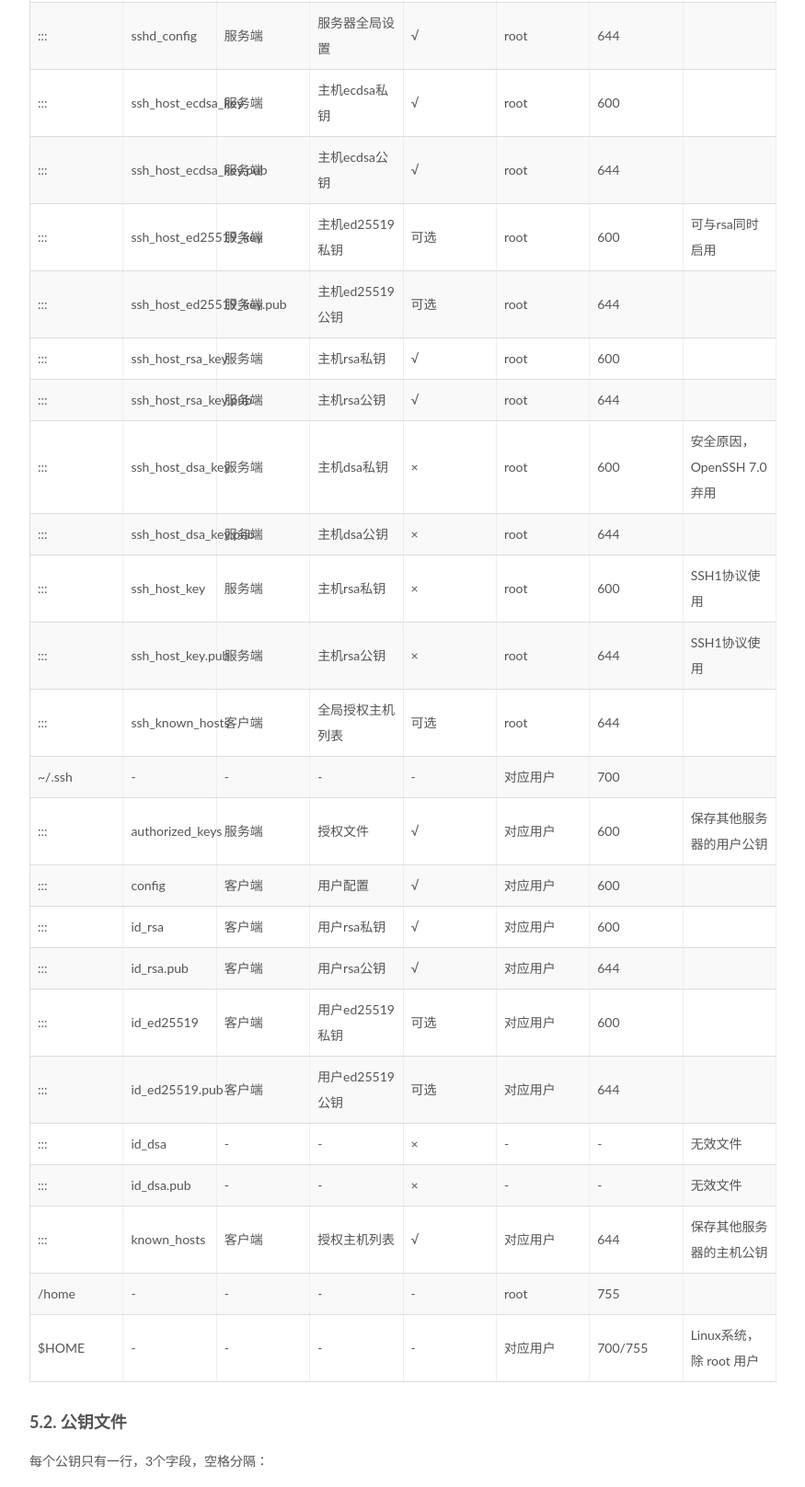
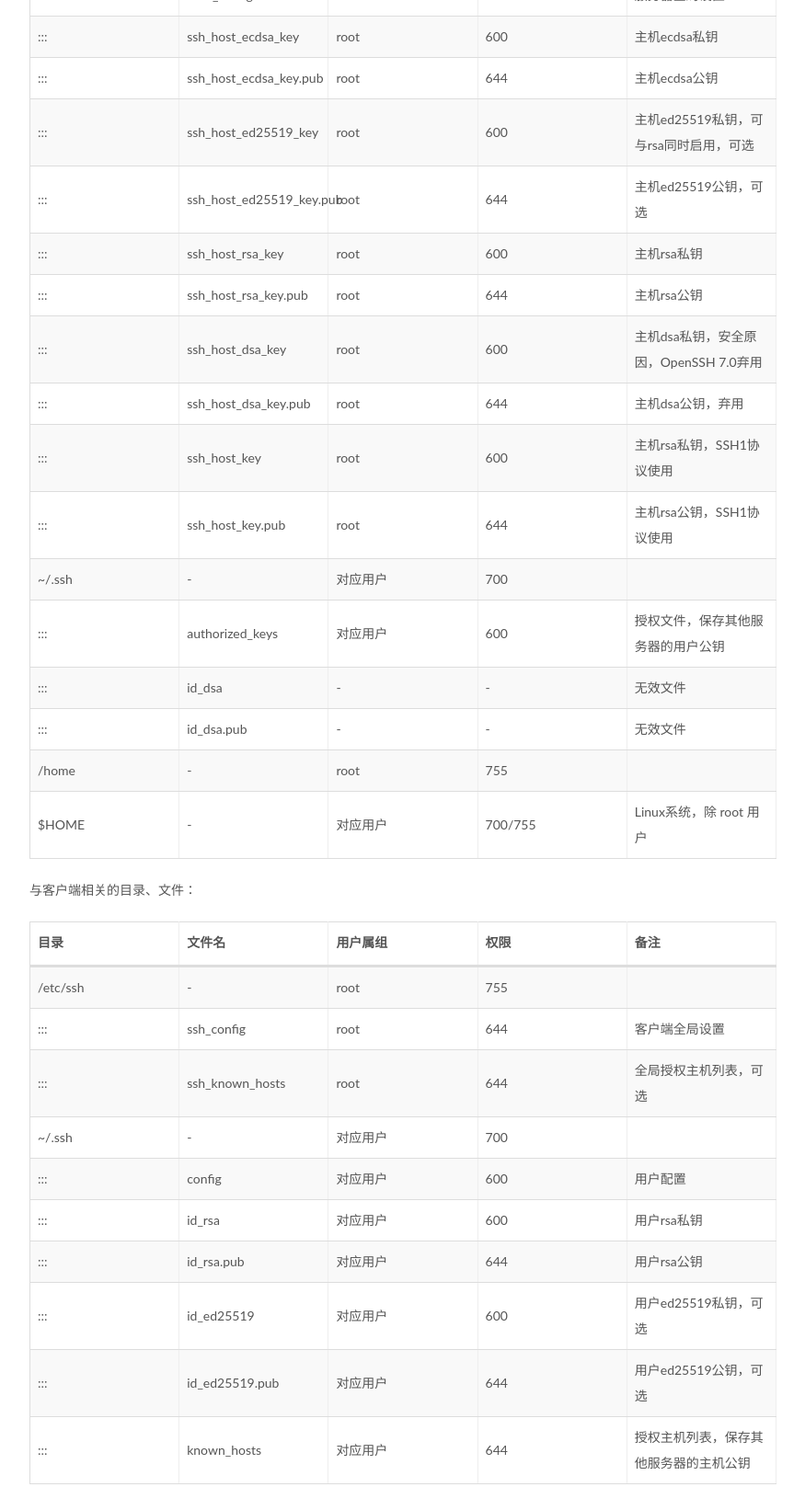
Before and after one commit to oicu/oicu.github.io, a plain HTML site: page 2018/10/02/ssh/index.html in a window 1280 px wide. Shown: the part 3747-5364 px from the top of the page at 92% size, without its empty margins (332-1207 px from the left). Drawn offline with Linux system fonts and the light colour scheme.

Commit message:
Site updated: 2018-10-03 01:32:30

```diff
--- a/2018/10/02/ssh/index.html
+++ b/2018/10/02/ssh/index.html
@@ -86,7 +86,7 @@
 <meta property="og:site_name" content="Hexo">
 <meta property="og:description" content="SSH公钥认证登录 SSH PubkeyAuthentication  作者: oicu “互信”只是公钥认证的一个特例。 2台服务器相互使用公钥认证登录，才叫互信。 本文前提条件是使用 OpenSSH，假设服务器 A（192.168.1.1） 的用户 user1 需要使用公钥认证登录服务器 B（192.168.1.2）的用户 user2。 1. 由谁操作原则上，谁拥有 user1、user2 的">
 <meta property="og:locale" content="default">
-<meta property="og:updated_time" content="2018-10-02T16:58:48.122Z">
+<meta property="og:updated_time" content="2018-10-02T17:29:07.702Z">
 <meta name="twitter:card" content="summary">
 <meta name="twitter:title" content="ssh">
 <meta name="twitter:description" content="SSH公钥认证登录 SSH PubkeyAuthentication  作者: oicu “互信”只是公钥认证的一个特例。 2台服务器相互使用公钥认证登录，才叫互信。 本文前提条件是使用 OpenSSH，假设服务器 A（192.168.1.1） 的用户 user1 需要使用公钥认证登录服务器 B（192.168.1.2）的用户 user2。 1. 由谁操作原则上，谁拥有 user1、user2 的">
@@ -369,14 +369,12 @@
 <p>检查授权文件的权限是否为600：<br><figure class="highlight shell"><table><tr><td class="gutter"><pre><span class="line">1</span><br></pre></td><td class="code"><pre><span class="line">ls -l ~/.ssh/authorized_keys</span><br></pre></td></tr></table></figure></p>
 <p>检查授权文件的内容，每个公钥应该只占 <strong>1</strong> 行：<br><figure class="highlight shell"><table><tr><td class="gutter"><pre><span class="line">1</span><br></pre></td><td class="code"><pre><span class="line">cat -n ~/.ssh/authorized_keys</span><br></pre></td></tr></table></figure></p>
 <p>检查用户主目录的权限是否为700/755：<br><figure class="highlight shell"><table><tr><td class="gutter"><pre><span class="line">1</span><br></pre></td><td class="code"><pre><span class="line">ls -ld $HOME</span><br></pre></td></tr></table></figure></p>
-<h2 id="5-SSH原理"><a href="#5-SSH原理" class="headerlink" title="5. SSH原理"></a>5. SSH原理</h2><h3 id="5-1-默认配置文件"><a href="#5-1-默认配置文件" class="headerlink" title="5.1. 默认配置文件"></a>5.1. 默认配置文件</h3><table>
+<h2 id="5-SSH原理"><a href="#5-SSH原理" class="headerlink" title="5. SSH原理"></a>5. SSH原理</h2><h3 id="5-1-默认配置文件"><a href="#5-1-默认配置文件" class="headerlink" title="5.1. 默认配置文件"></a>5.1. 默认配置文件</h3><p>与服务端相关的目录、文件：</p>
+<table>
 <thead>
 <tr>
 <th style="text-align:left">目录</th>
 <th style="text-align:left">文件名</th>
-<th style="text-align:left">C/S</th>
-<th style="text-align:left">用途</th>
-<th style="text-align:left">是否使用</th>
 <th style="text-align:left">用户属组</th>
 <th style="text-align:left">权限</th>
 <th style="text-align:left">备注</th>
@@ -386,148 +384,89 @@
 <tr>
 <td style="text-align:left">/etc/ssh</td>
 <td style="text-align:left">-</td>
-<td style="text-align:left">-</td>
-<td style="text-align:left">-</td>
-<td style="text-align:left">-</td>
 <td style="text-align:left">root</td>
 <td style="text-align:left">755</td>
 <td style="text-align:left"></td>
 </tr>
 <tr>
 <td style="text-align:left">:::</td>
-<td style="text-align:left">ssh_config</td>
-<td style="text-align:left">客户端</td>
-<td style="text-align:left">客户端全局设置</td>
-<td style="text-align:left">√</td>
+<td style="text-align:left">sshd_config</td>
 <td style="text-align:left">root</td>
 <td style="text-align:left">644</td>
-<td style="text-align:left"></td>
-</tr>
-<tr>
-<td style="text-align:left">:::</td>
-<td style="text-align:left">sshd_config</td>
-<td style="text-align:left">服务端</td>
 <td style="text-align:left">服务器全局设置</td>
-<td style="text-align:left">√</td>
-<td style="text-align:left">root</td>
-<td style="text-align:left">644</td>
-<td style="text-align:left"></td>
 </tr>
 <tr>
 <td style="text-align:left">:::</td>
 <td style="text-align:left">ssh_host_ecdsa_key</td>
-<td style="text-align:left">服务端</td>
-<td style="text-align:left">主机ecdsa私钥</td>
-<td style="text-align:left">√</td>
 <td style="text-align:left">root</td>
 <td style="text-align:left">600</td>
-<td style="text-align:left"></td>
+<td style="text-align:left">主机ecdsa私钥</td>
 </tr>
 <tr>
 <td style="text-align:left">:::</td>
 <td style="text-align:left">ssh_host_ecdsa_key.pub</td>
-<td style="text-align:left">服务端</td>
-<td style="text-align:left">主机ecdsa公钥</td>
-<td style="text-align:left">√</td>
 <td style="text-align:left">root</td>
 <td style="text-align:left">644</td>
-<td style="text-align:left"></td>
+<td style="text-align:left">主机ecdsa公钥</td>
 </tr>
 <tr>
 <td style="text-align:left">:::</td>
 <td style="text-align:left">ssh_host_ed25519_key</td>
-<td style="text-align:left">服务端</td>
-<td style="text-align:left">主机ed25519私钥</td>
-<td style="text-align:left">可选</td>
 <td style="text-align:left">root</td>
 <td style="text-align:left">600</td>
-<td style="text-align:left">可与rsa同时启用</td>
+<td style="text-align:left">主机ed25519私钥，可与rsa同时启用，可选</td>
 </tr>
 <tr>
 <td style="text-align:left">:::</td>
 <td style="text-align:left">ssh_host_ed25519_key.pub</td>
-<td style="text-align:left">服务端</td>
-<td style="text-align:left">主机ed25519公钥</td>
-<td style="text-align:left">可选</td>
 <td style="text-align:left">root</td>
 <td style="text-align:left">644</td>
-<td style="text-align:left"></td>
+<td style="text-align:left">主机ed25519公钥，可选</td>
 </tr>
 <tr>
 <td style="text-align:left">:::</td>
 <td style="text-align:left">ssh_host_rsa_key</td>
-<td style="text-align:left">服务端</td>
-<td style="text-align:left">主机rsa私钥</td>
-<td style="text-align:left">√</td>
 <td style="text-align:left">root</td>
 <td style="text-align:left">600</td>
-<td style="text-align:left"></td>
+<td style="text-align:left">主机rsa私钥</td>
 </tr>
 <tr>
 <td style="text-align:left">:::</td>
 <td style="text-align:left">ssh_host_rsa_key.pub</td>
-<td style="text-align:left">服务端</td>
-<td style="text-align:left">主机rsa公钥</td>
-<td style="text-align:left">√</td>
 <td style="text-align:left">root</td>
 <td style="text-align:left">644</td>
-<td style="text-align:left"></td>
+<td style="text-align:left">主机rsa公钥</td>
 </tr>
 <tr>
 <td style="text-align:left">:::</td>
 <td style="text-align:left">ssh_host_dsa_key</td>
-<td style="text-align:left">服务端</td>
-<td style="text-align:left">主机dsa私钥</td>
-<td style="text-align:left">×</td>
 <td style="text-align:left">root</td>
 <td style="text-align:left">600</td>
-<td style="text-align:left">安全原因，OpenSSH 7.0弃用</td>
+<td style="text-align:left">主机dsa私钥，安全原因，OpenSSH 7.0弃用</td>
 </tr>
 <tr>
 <td style="text-align:left">:::</td>
 <td style="text-align:left">ssh_host_dsa_key.pub</td>
-<td style="text-align:left">服务端</td>
-<td style="text-align:left">主机dsa公钥</td>
-<td style="text-align:left">×</td>
 <td style="text-align:left">root</td>
 <td style="text-align:left">644</td>
-<td style="text-align:left"></td>
+<td style="text-align:left">主机dsa公钥，弃用</td>
 </tr>
 <tr>
 <td style="text-align:left">:::</td>
 <td style="text-align:left">ssh_host_key</td>
-<td style="text-align:left">服务端</td>
-<td style="text-align:left">主机rsa私钥</td>
-<td style="text-align:left">×</td>
 <td style="text-align:left">root</td>
 <td style="text-align:left">600</td>
-<td style="text-align:left">SSH1协议使用</td>
+<td style="text-align:left">主机rsa私钥，SSH1协议使用</td>
 </tr>
 <tr>
 <td style="text-align:left">:::</td>
 <td style="text-align:left">ssh_host_key.pub</td>
-<td style="text-align:left">服务端</td>
-<td style="text-align:left">主机rsa公钥</td>
-<td style="text-align:left">×</td>
 <td style="text-align:left">root</td>
 <td style="text-align:left">644</td>
-<td style="text-align:left">SSH1协议使用</td>
-</tr>
-<tr>
-<td style="text-align:left">:::</td>
-<td style="text-align:left">ssh_known_hosts</td>
-<td style="text-align:left">客户端</td>
-<td style="text-align:left">全局授权主机列表</td>
-<td style="text-align:left">可选</td>
-<td style="text-align:left">root</td>
-<td style="text-align:left">644</td>
-<td style="text-align:left"></td>
+<td style="text-align:left">主机rsa公钥，SSH1协议使用</td>
 </tr>
 <tr>
 <td style="text-align:left">~/.ssh</td>
-<td style="text-align:left">-</td>
-<td style="text-align:left">-</td>
-<td style="text-align:left">-</td>
 <td style="text-align:left">-</td>
 <td style="text-align:left">对应用户</td>
 <td style="text-align:left">700</td>
@@ -536,69 +475,13 @@
 <tr>
 <td style="text-align:left">:::</td>
 <td style="text-align:left">authorized_keys</td>
-<td style="text-align:left">服务端</td>
-<td style="text-align:left">授权文件</td>
-<td style="text-align:left">√</td>
 <td style="text-align:left">对应用户</td>
 <td style="text-align:left">600</td>
-<td style="text-align:left">保存其他服务器的用户公钥</td>
-</tr>
-<tr>
-<td style="text-align:left">:::</td>
-<td style="text-align:left">config</td>
-<td style="text-align:left">客户端</td>
-<td style="text-align:left">用户配置</td>
-<td style="text-align:left">√</td>
-<td style="text-align:left">对应用户</td>
-<td style="text-align:left">600</td>
-<td style="text-align:left"></td>
-</tr>
-<tr>
-<td style="text-align:left">:::</td>
-<td style="text-align:left">id_rsa</td>
-<td style="text-align:left">客户端</td>
-<td style="text-align:left">用户rsa私钥</td>
-<td style="text-align:left">√</td>
-<td style="text-align:left">对应用户</td>
-<td style="text-align:left">600</td>
-<td style="text-align:left"></td>
-</tr>
-<tr>
-<td style="text-align:left">:::</td>
-<td style="text-align:left">id_rsa.pub</td>
-<td style="text-align:left">客户端</td>
-<td style="text-align:left">用户rsa公钥</td>
-<td style="text-align:left">√</td>
-<td style="text-align:left">对应用户</td>
-<td style="text-align:left">644</td>
-<td style="text-align:left"></td>
-</tr>
-<tr>
-<td style="text-align:left">:::</td>
-<td style="text-align:left">id_ed25519</td>
-<td style="text-align:left">客户端</td>
-<td style="text-align:left">用户ed25519私钥</td>
-<td style="text-align:left">可选</td>
-<td style="text-align:left">对应用户</td>
-<td style="text-align:left">600</td>
-<td style="text-align:left"></td>
-</tr>
-<tr>
-<td style="text-align:left">:::</td>
-<td style="text-align:left">id_ed25519.pub</td>
-<td style="text-align:left">客户端</td>
-<td style="text-align:left">用户ed25519公钥</td>
-<td style="text-align:left">可选</td>
-<td style="text-align:left">对应用户</td>
-<td style="text-align:left">644</td>
-<td style="text-align:left"></td>
+<td style="text-align:left">授权文件，保存其他服务器的用户公钥</td>
 </tr>
 <tr>
 <td style="text-align:left">:::</td>
 <td style="text-align:left">id_dsa</td>
-<td style="text-align:left">-</td>
-<td style="text-align:left">-</td>
-<td style="text-align:left">×</td>
 <td style="text-align:left">-</td>
 <td style="text-align:left">-</td>
 <td style="text-align:left">无效文件</td>
@@ -608,26 +491,10 @@
 <td style="text-align:left">id_dsa.pub</td>
 <td style="text-align:left">-</td>
 <td style="text-align:left">-</td>
-<td style="text-align:left">×</td>
-<td style="text-align:left">-</td>
-<td style="text-align:left">-</td>
 <td style="text-align:left">无效文件</td>
 </tr>
 <tr>
-<td style="text-align:left">:::</td>
-<td style="text-align:left">known_hosts</td>
-<td style="text-align:left">客户端</td>
-<td style="text-align:left">授权主机列表</td>
-<td style="text-align:left">√</td>
-<td style="text-align:left">对应用户</td>
-<td style="text-align:left">644</td>
-<td style="text-align:left">保存其他服务器的主机公钥</td>
-</tr>
-<tr>
 <td style="text-align:left">/home</td>
-<td style="text-align:left">-</td>
-<td style="text-align:left">-</td>
-<td style="text-align:left">-</td>
 <td style="text-align:left">-</td>
 <td style="text-align:left">root</td>
 <td style="text-align:left">755</td>
@@ -636,12 +503,93 @@
 <tr>
 <td style="text-align:left">$HOME</td>
 <td style="text-align:left">-</td>
-<td style="text-align:left">-</td>
-<td style="text-align:left">-</td>
-<td style="text-align:left">-</td>
 <td style="text-align:left">对应用户</td>
 <td style="text-align:left">700/755</td>
 <td style="text-align:left">Linux系统，除 root 用户</td>
+</tr>
+</tbody>
+</table>
+<p>与客户端相关的目录、文件：</p>
+<table>
+<thead>
+<tr>
+<th style="text-align:left">目录</th>
+<th style="text-align:left">文件名</th>
+<th style="text-align:left">用户属组</th>
+<th style="text-align:left">权限</th>
+<th style="text-align:left">备注</th>
+</tr>
+</thead>
+<tbody>
+<tr>
+<td style="text-align:left">/etc/ssh</td>
+<td style="text-align:left">-</td>
+<td style="text-align:left">root</td>
+<td style="text-align:left">755</td>
+<td style="text-align:left"></td>
+</tr>
+<tr>
+<td style="text-align:left">:::</td>
+<td style="text-align:left">ssh_config</td>
+<td style="text-align:left">root</td>
+<td style="text-align:left">644</td>
+<td style="text-align:left">客户端全局设置</td>
+</tr>
+<tr>
+<td style="text-align:left">:::</td>
+<td style="text-align:left">ssh_known_hosts</td>
+<td style="text-align:left">root</td>
+<td style="text-align:left">644</td>
+<td style="text-align:left">全局授权主机列表，可选</td>
+</tr>
+<tr>
+<td style="text-align:left">~/.ssh</td>
+<td style="text-align:left">-</td>
+<td style="text-align:left">对应用户</td>
+<td style="text-align:left">700</td>
+<td style="text-align:left"></td>
+</tr>
+<tr>
+<td style="text-align:left">:::</td>
+<td style="text-align:left">config</td>
+<td style="text-align:left">对应用户</td>
+<td style="text-align:left">600</td>
+<td style="text-align:left">用户配置</td>
+</tr>
+<tr>
+<td style="text-align:left">:::</td>
+<td style="text-align:left">id_rsa</td>
+<td style="text-align:left">对应用户</td>
+<td style="text-align:left">600</td>
+<td style="text-align:left">用户rsa私钥</td>
+</tr>
+<tr>
+<td style="text-align:left">:::</td>
+<td style="text-align:left">id_rsa.pub</td>
+<td style="text-align:left">对应用户</td>
+<td style="text-align:left">644</td>
+<td style="text-align:left">用户rsa公钥</td>
+</tr>
+<tr>
+<td style="text-align:left">:::</td>
+<td style="text-align:left">id_ed25519</td>
+<td style="text-align:left">对应用户</td>
+<td style="text-align:left">600</td>
+<td style="text-align:left">用户ed25519私钥，可选</td>
+</tr>
+<tr>
+<td style="text-align:left">:::</td>
+<td style="text-align:left">id_ed25519.pub</td>
+<td style="text-align:left">对应用户</td>
+<td style="text-align:left">644</td>
+<td style="text-align:left">用户ed25519公钥，可选</td>
+</tr>
+<tr>
+<td style="text-align:left">:::</td>
+<td style="text-align:left">known_hosts</td>
+<td style="text-align:left">对应用户</td>
+<td style="text-align:left">644</td>
+<td style="text-align:left">授权主机列表，保存其他服务器的主机公钥</td>
 </tr>
 </tbody>
 </table>
@@ -690,7 +638,7 @@
 </ul>
 <h3 id="6-4-主备客户端"><a href="#6-4-主备客户端" class="headerlink" title="6.4. 主备客户端"></a>6.4. 主备客户端</h3><p>如果在主备 2 台服务器部署类似 Ansible 的管理工具，可以使用相同的一对用户公钥 id_rsa.pub、私钥 id_rsa，这样只需在所有的目标服务器做一次授权。</p>
 <h3 id="6-5-小权用户"><a href="#6-5-小权用户" class="headerlink" title="6.5. 小权用户"></a>6.5. 小权用户</h3><p>建立小权用户查看别的用户的目录时，最常见的低级错误是 chown -R 和 chmod 更改 /home、$HOME 的属组、权限，导致公钥认证失效。</p>
-<p>不能对组、其他用户赋予 $HOME 的写入权限！正确的权限配置：<br><figure class="highlight shell"><table><tr><td class="gutter"><pre><span class="line">1</span><br><span class="line">2</span><br></pre></td><td class="code"><pre><span class="line"><span class="meta">#</span><span class="bash">chmod og+x /home</span></span><br><span class="line"><span class="meta">$</span><span class="bash">chmod og-w <span class="variable">$HOME</span></span></span><br></pre></td></tr></table></figure></p>
+<p>不能对组、其他用户赋予 $HOME 的写入权限！正确的权限配置：<br><figure class="highlight shell"><table><tr><td class="gutter"><pre><span class="line">1</span><br><span class="line">2</span><br></pre></td><td class="code"><pre><span class="line"><span class="meta">#</span>chmod og+x /home</span><br><span class="line"><span class="meta">$</span>chmod og-w $HOME</span><br></pre></td></tr></table></figure></p>
 <blockquote>
 <p># 开头的行代表用 root 权限执行，$ 代表用户权限执行。</p>
 </blockquote>
--- a/css/main.css
+++ b/css/main.css
@@ -1823,7 +1823,7 @@ pre .javascript .function {
   width: 4px;
   height: 4px;
   border-radius: 50%;
-  background: #4d6ee9;
+  background: #f40;
 }
 .links-of-blogroll {
   font-size: 13px;
```
Also changed, not shown: index.html (+99 -151 lines).
